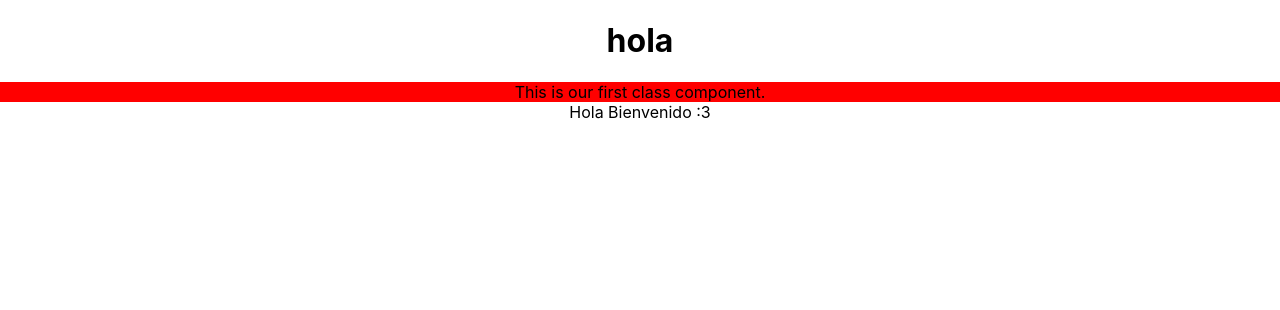
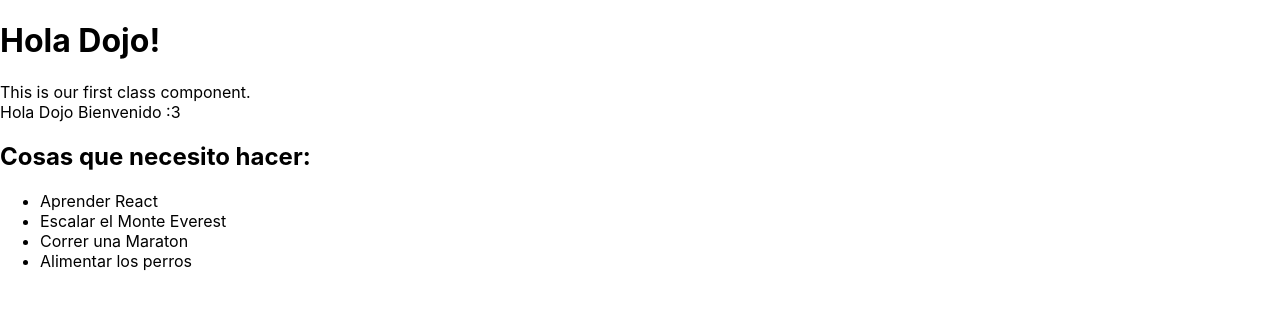
Before and after one commit to LeyBatenkaitos/MERN_CodingDojo, a React (Create React App) app in the folder mi-app/: page / in a window 1280 px wide. Shown: the top 310 px of the page. Built offline with nearby package versions, Linux system fonts and the light colour scheme.

Commit message:
tarea: Primer React con JSX

```diff
--- a/mi-app/src/App.js
+++ b/mi-app/src/App.js
@@ -1,11 +1,11 @@
 import "./App.css";
-import React, { Component } from "react";
+import React from "react";
 import Home from "./componentes/home";
 
 function App() {
   return (
-    <div className="App">
-      <h1>hola</h1>
+    <div>
+      <h1>Hola Dojo!</h1>
       <div>
         <Home />
       </div>
--- a/mi-app/src/componentes/home.jsx
+++ b/mi-app/src/componentes/home.jsx
@@ -4,12 +4,20 @@ class Home extends Component {
   render() {
     const msg = "Bienvenido :3";
 
-    const bg = "red";
     console.log("hola soy las props", this.props);
     return (
       <div className="container">
-        <div style={{ background: bg }}>This is our first class component.</div>
-        <div>Hola {msg}</div>
+        <div>This is our first class component.</div>
+        <div>Hola Dojo {msg}</div>
+        <div>
+          <h2>Cosas que necesito hacer:</h2>
+          <ul>
+            <li>Aprender React</li>
+            <li>Escalar el Monte Everest</li>
+            <li>Correr una Maraton</li>
+            <li>Alimentar los perros</li>
+          </ul>
+        </div>
       </div>
     );
   }
```
